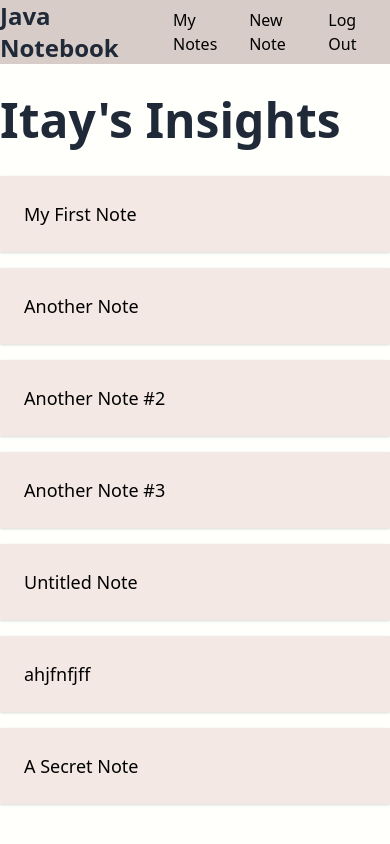
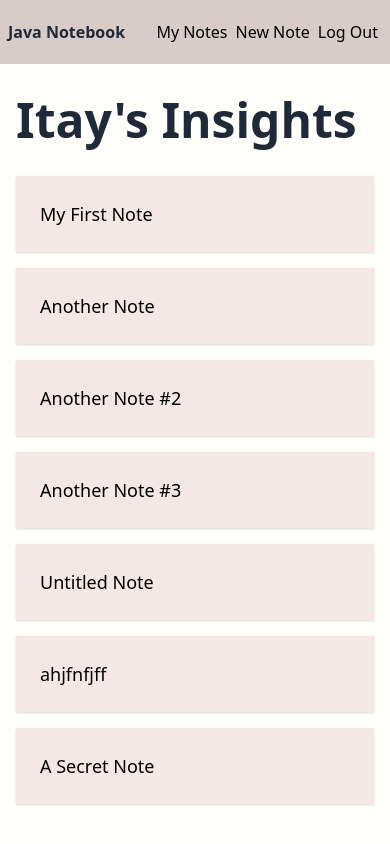
Before and after one commit to itays123/java-notebook, a React (Create React App) app in the folder frontend/: page / in a window 390 px wide. Built offline with nearby package versions, Linux system fonts and the light colour scheme.

Commit message:
FIX: Responsive layout

```diff
--- a/frontend/src/note/view/NoteView.js
+++ b/frontend/src/note/view/NoteView.js
@@ -20,7 +20,7 @@ const NoteView = () => {
         deleteNote={deleteNote}
         >
           <div className="note scrollable">
-              <div className="container mx-auto">
+              <div className="container mx-auto px-2 md:px-0">
                 <header className="pt-8 pb-2">
                   <NoteTitle />
                   <h2 className="text-xl font-bold text-gray-600 mt-2">By {note.user.name}</h2>
--- a/frontend/src/shared/Home.js
+++ b/frontend/src/shared/Home.js
@@ -5,7 +5,7 @@ const Home = () => {
     const { user } = useAuthContext();
     return (
         <div className="home scrollable">
-            <div className="container mx-auto pt-8">
+            <div className="container mx-auto pt-8 px-4 md:px-0">
                 <header className="font-bold text-5xl text-gray-800">{user.name}'s Insights</header>
                 <main>
                     <NoteList notes={user.notes} />
--- a/frontend/src/shared/Navigation/Navbar.js
+++ b/frontend/src/shared/Navigation/Navbar.js
@@ -4,8 +4,8 @@ import SignedOutLinks from "./SignedOutLinks"
 const Navbar = () => {
     return (
         <nav className="w-full h-full bg-cream">
-            <div className="container mx-auto flex items-center h-full">
-                <div className="flex-grow logo text-2xl font-bold text-gray-800">
+            <div className="container px-2 md:px-0 mx-auto flex items-center h-full">
+                <div className="flex-grow logo text-md md:text-2xl font-bold text-gray-800">
                     Java Notebook
                 </div>
                 <div className="links h-full flex items-stretch">
--- a/frontend/src/shared/Welcome.js
+++ b/frontend/src/shared/Welcome.js
@@ -2,7 +2,7 @@ import { Link } from "react-router-dom"
 
 const Welcome = () => {
     return (
-        <div className="welcome container mx-auto h-full">
+        <div className="welcome container mx-auto h-full px-4 md:px-0">
             <header className="mt-12">
                 <h1 className="text-5xl font-bold text-cream-darker">Java Notebook</h1>
                 <h2 className="mt-2 text-3xl font-bold text-cream-dark">A Place to Keep Your Insights!</h2>
```
